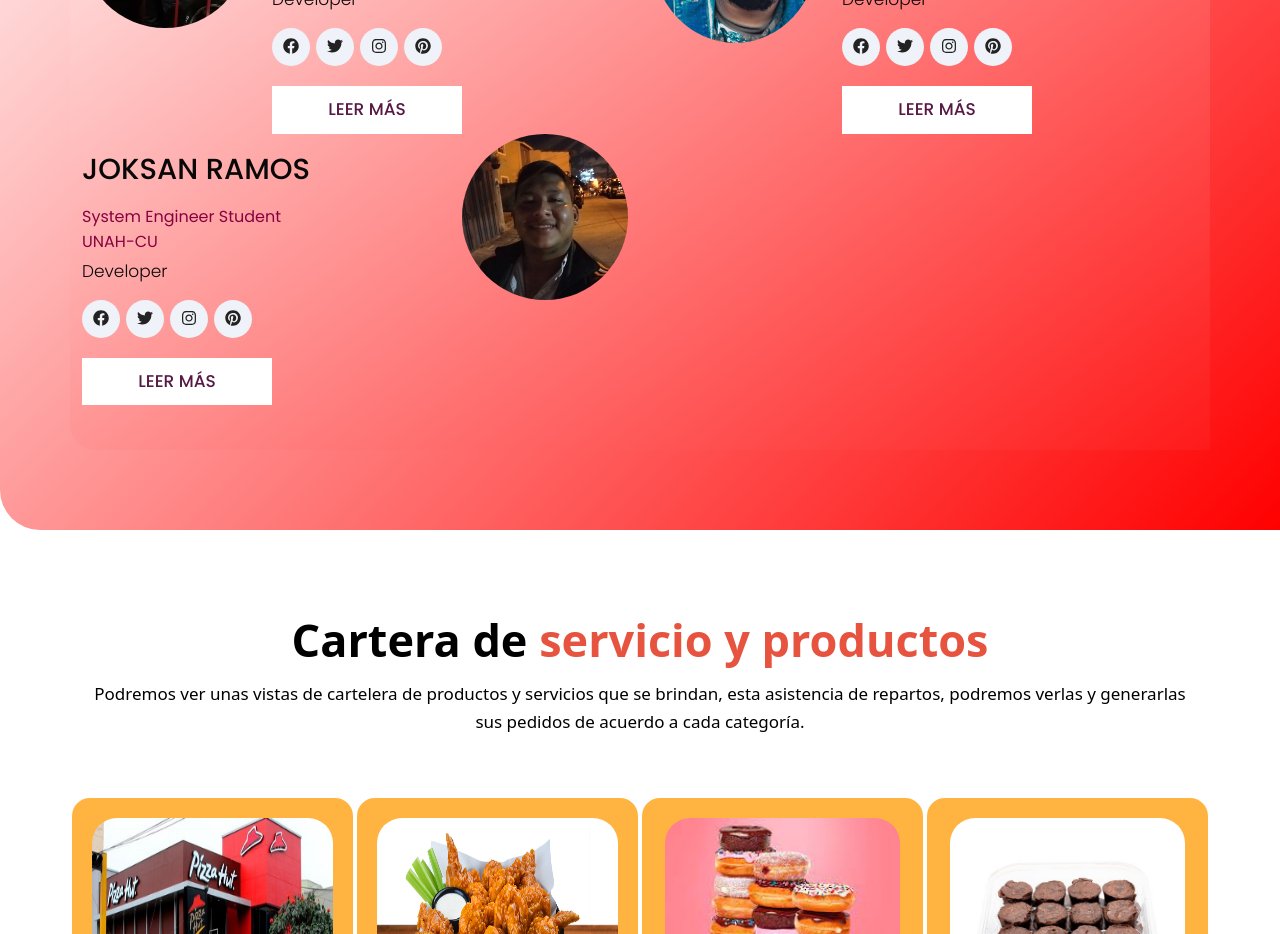
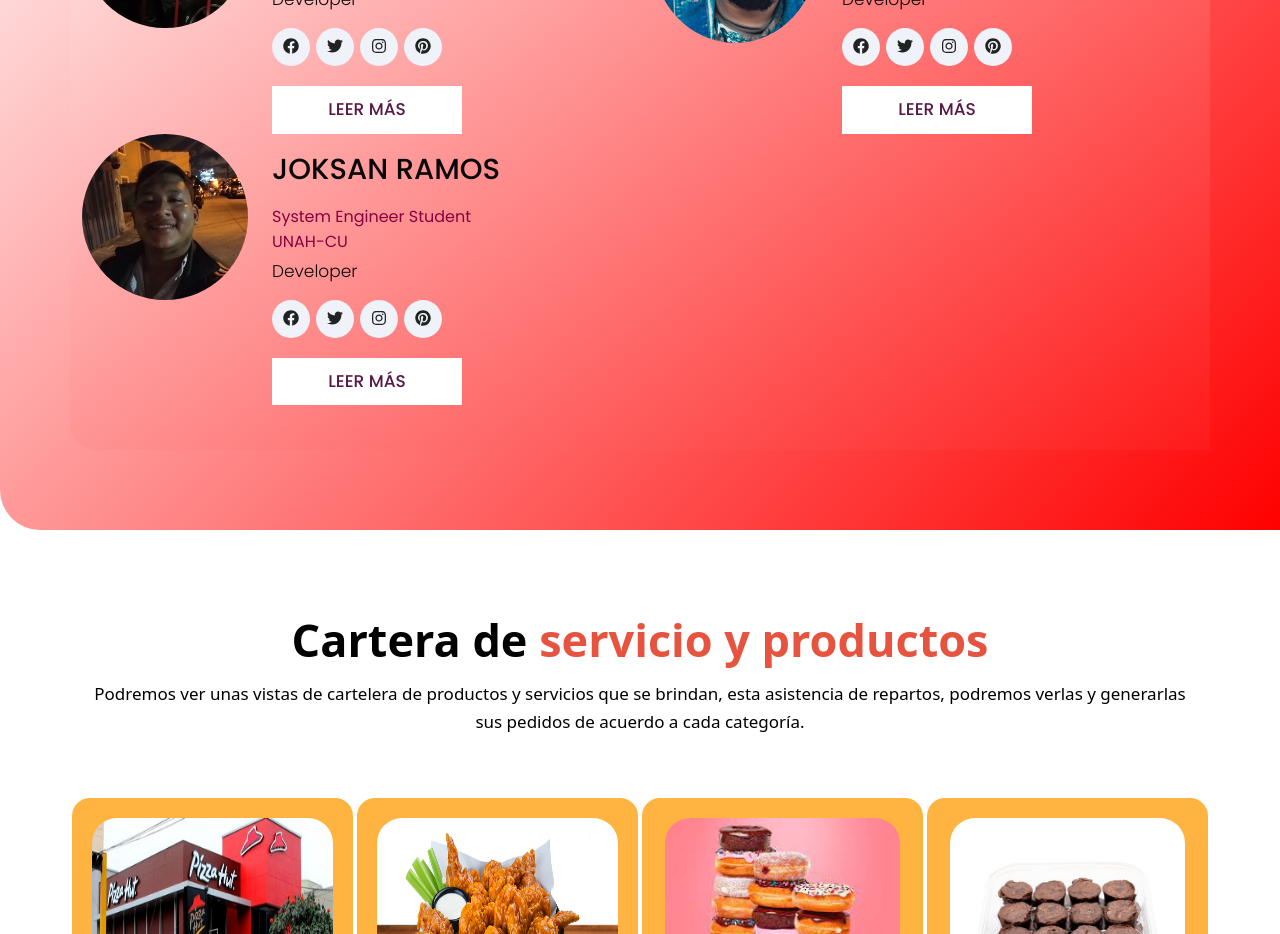
Before and after one commit to murallaexe/VejaDelivery-Cliente, an Angular app: page / in a window 1280 px wide. Shown: the part 1620-2554 px from the top of the page. Built offline with nearby package versions, Linux system fonts and the light colour scheme.

Commit message:
creadores

```diff
--- a/src/app/landig-page/landig-page.component.html
+++ b/src/app/landig-page/landig-page.component.html
@@ -136,24 +136,24 @@
                          <a class="read_more bg" href="#">Leer más</a>
                       </div>
                    </div>
+                   <div class="col-xl-2 col-lg-2 col-md-2 col-sm-2">
+                     <div id="box_ho" class="weare-img_box">
+                        <figure><img src="../../assets/img/team/JoksanRamos.jpg" alt="#" class="imageteam" /></figure>
+                     </div>
+                  </div>
                   <div class="col-xl-4 col-lg-4 col-md-4 col-sm-4">
                      <div class="weare-box">
                         <h3 class="colorTextñ padding0">Joksan Ramos</h3>
                         <h4 class="colorTextñ padding0">System Engineer Student</h4>
                         <h4 class="colorTextñ padding0">UNAH-CU</h4>
                         <p class="colorTextñ" style="padding: 0px;">Developer</p>
-                       <div class="Social">
+                        <div class="Social" >
                           <a href="https://www.facebook.com/"><fa-icon [icon]="faFacebook"></fa-icon></a>
                           <a href="https://twitter.com/"><fa-icon [icon]="faTwitter"></fa-icon></a>
                           <a href="https://www.instagram.com"><fa-icon [icon]="faInstagram"></fa-icon></a>
                           <a href="https://www.pinterest.es/"><fa-icon [icon]="faPinterest"></fa-icon></a>
                          </div>
                         <a class="read_more bg" href="#">Leer más</a>
-                    </div>
-                 </div>
-                 <div class="col-xl-2 col-lg-2 col-md-2 col-sm-2">
-                  <div id="box_ho" class="weare-img_box">
-                     <figure><img src="../../assets/img/team/JoksanRamos.jpg" alt="#" class="imageteam" /></figure>
                      </div>
                   </div>
                 </div>
```
Lines whose indentation alone changed are shown as unchanged.
